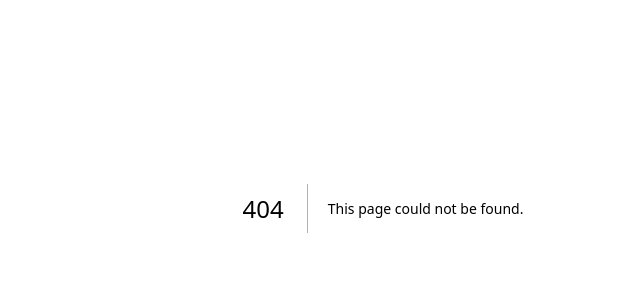
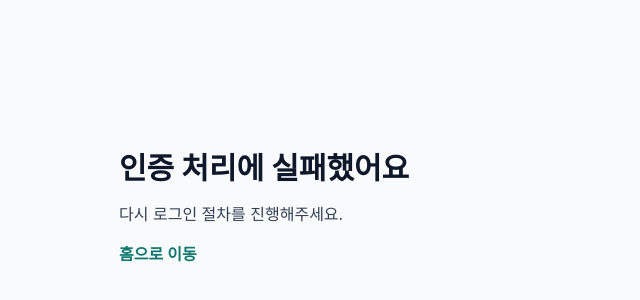
Before and after one commit to kimwoongjin/ticket-bar, a Next.js app: page /auth/error in a window 1280 px wide. Before the commit this address had no page. Shown: the part 192-492 px from the top of the page, without its empty margins (257-897 px from the left). Built offline with nearby package versions, Linux system fonts and the light colour scheme.

Commit message:
OAuth 콜백 라우트 골격 추가
Supabase code exchange 기반의 콜백/에러 페이지를 추가해 인증 플로우의 최소 경로를 확보했다.

```diff
--- /dev/null
+++ b/src/app/auth/callback/route.ts
@@ -0,0 +1,22 @@
+import { NextRequest, NextResponse } from 'next/server';
+
+import { createClient } from '@/lib/supabase/server';
+import { toSafeNextPath } from '@/utils/url';
+
+export async function GET(request: NextRequest): Promise<NextResponse> {
+  const code = request.nextUrl.searchParams.get('code');
+  const nextPath = toSafeNextPath(request.nextUrl.searchParams.get('next'), '/');
+
+  if (!code) {
+    return NextResponse.redirect(new URL('/auth/error', request.url));
+  }
+
+  const supabase = createClient();
+  const { error } = await supabase.auth.exchangeCodeForSession(code);
+
+  if (error) {
+    return NextResponse.redirect(new URL('/auth/error', request.url));
+  }
+
+  return NextResponse.redirect(new URL(nextPath, request.url));
+}
--- /dev/null
+++ b/src/app/auth/error/page.tsx
@@ -0,0 +1,15 @@
+import Link from 'next/link';
+
+const AuthErrorPage = () => {
+  return (
+    <main className="mx-auto flex min-h-screen w-full max-w-xl flex-col items-start justify-center gap-4 px-6">
+      <h1 className="text-3xl font-bold text-slate-900">인증 처리에 실패했어요</h1>
+      <p className="text-slate-700">다시 로그인 절차를 진행해주세요.</p>
+      <Link href="/" className="font-semibold text-teal-700 hover:text-teal-800">
+        홈으로 이동
+      </Link>
+    </main>
+  );
+};
+
+export default AuthErrorPage;
--- /dev/null
+++ b/src/utils/url.ts
@@ -0,0 +1,11 @@
+export const toSafeNextPath = (value: string | null, fallbackPath: string): string => {
+  if (!value) {
+    return fallbackPath;
+  }
+
+  if (!value.startsWith('/') || value.startsWith('//')) {
+    return fallbackPath;
+  }
+
+  return value;
+};
```
